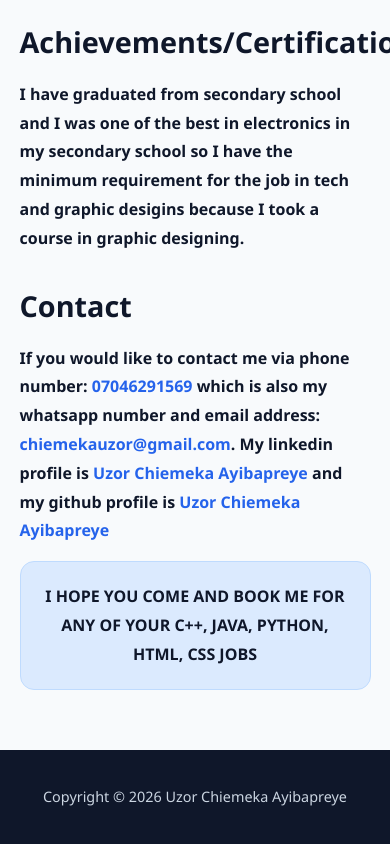
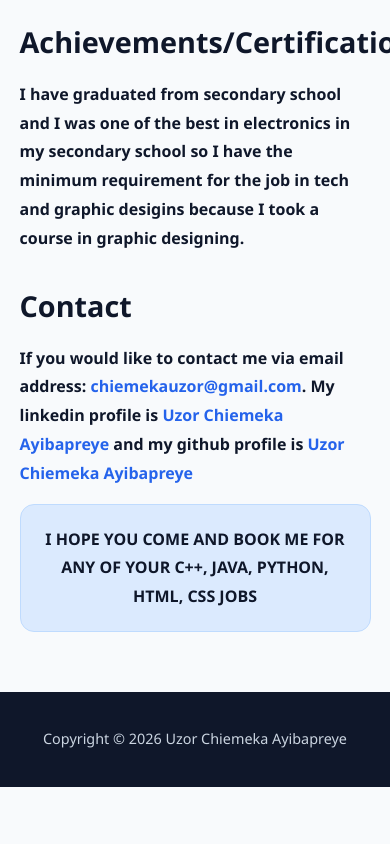
Before and after one commit to UzorChiemeka/Uzor-Chiemeka-Portfolio-, a plain HTML site: page index.html in a window 390 px wide. Shown: the part 3824-4668 px from the top of the page. After the commit the page ends 4611 px from the top, so only its background shows below. Drawn offline with Linux system fonts and the light colour scheme.

Commit message:
Phone number

```diff
--- a/index.html
+++ b/index.html
@@ -93,8 +93,7 @@
     <p><b>I have graduated from secondary school and I was one of the best in electronics in my secondary school so I have the minimum requirement for the job in tech and graphic desigins because I took a course in graphic designing.</b></p>
     <h1 id="contact">Contact</h1>
     <p id="contact">
-      <b>If you would like to contact me via phone number:
-      <a href="tel:07046291569">07046291569</a> which is also my whatsapp number and email address:
+      <b>If you would like to contact me via email address:
       <a href="mailto:chiemekauzor@gmail.com">chiemekauzor@gmail.com</a>. My linkedin profile is <a href="https://www.linkedin.com/in/uzor-chiemeka-ayibapreye-2b0b1b1b6/">Uzor Chiemeka Ayibapreye</a> and my github profile is <a href="https://github.com/uzorchiemeka">Uzor Chiemeka Ayibapreye</a></b>
 
     </p>
```
